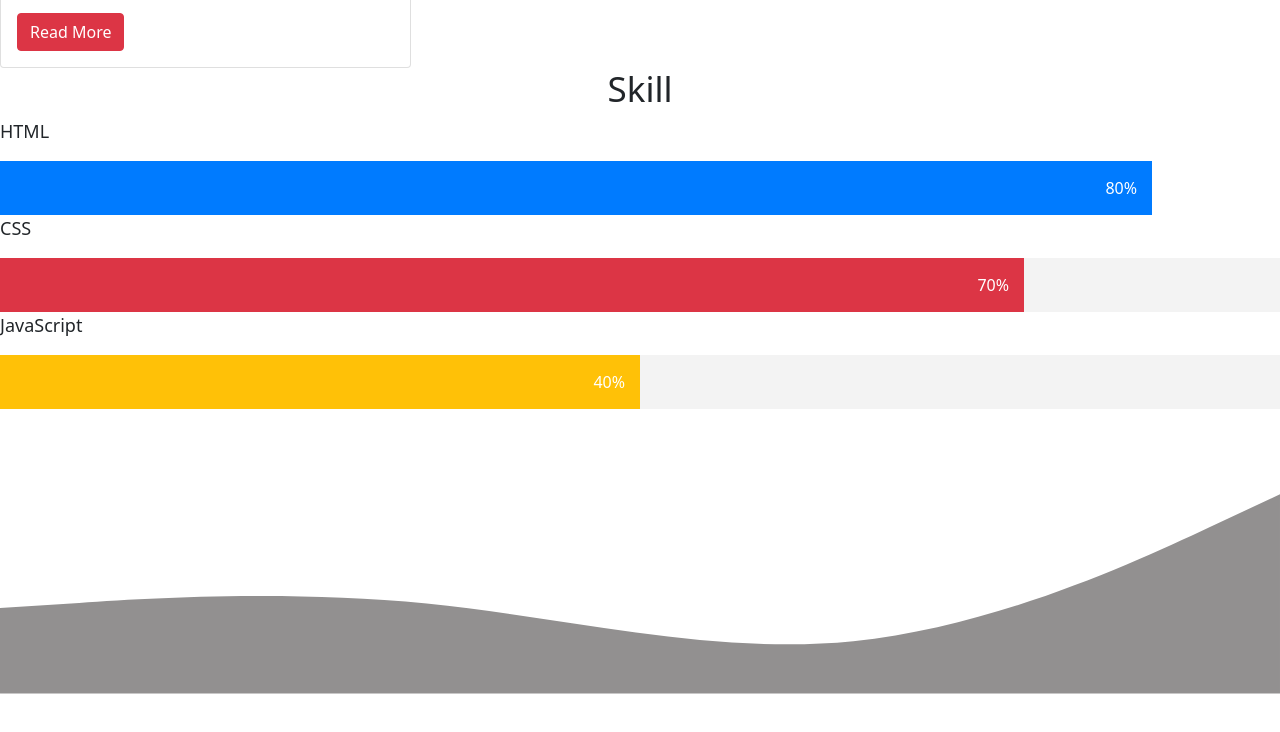
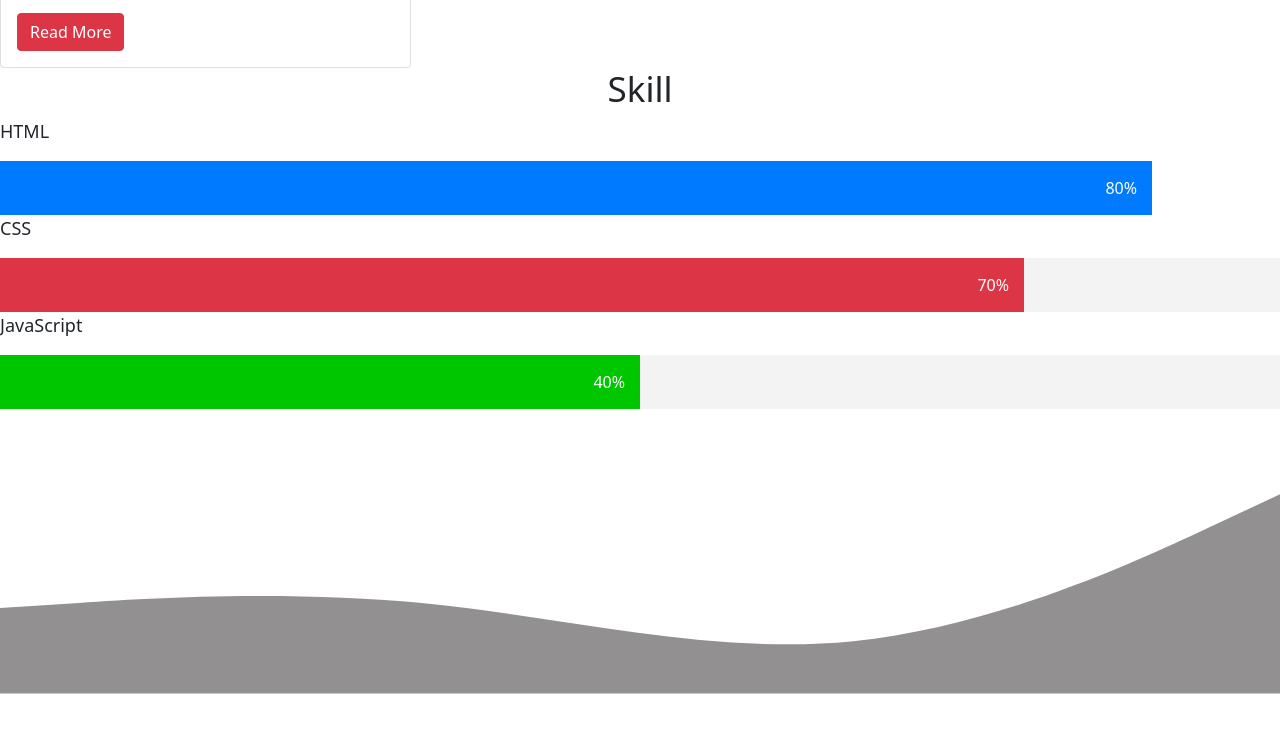
Before and after one commit to indrajogjakarta/tekweb2022, a plain HTML site: page index.html in a window 1280 px wide. Shown: the part 2090-2822 px from the top of the page. Drawn offline with nearby package versions, Linux system fonts and the light colour scheme; a script that the page names is missing; files whose address does not match are found by name.

Commit message:
Update Style.css

```diff
--- a/Style.css
+++ b/Style.css
@@ -69,6 +69,6 @@ p {
 }
 
 .js {
-    background-color: #ffc107; /* Yellow */
+    background-color: #00c600; /* Yellow */
     width: 50%;
 }
```
